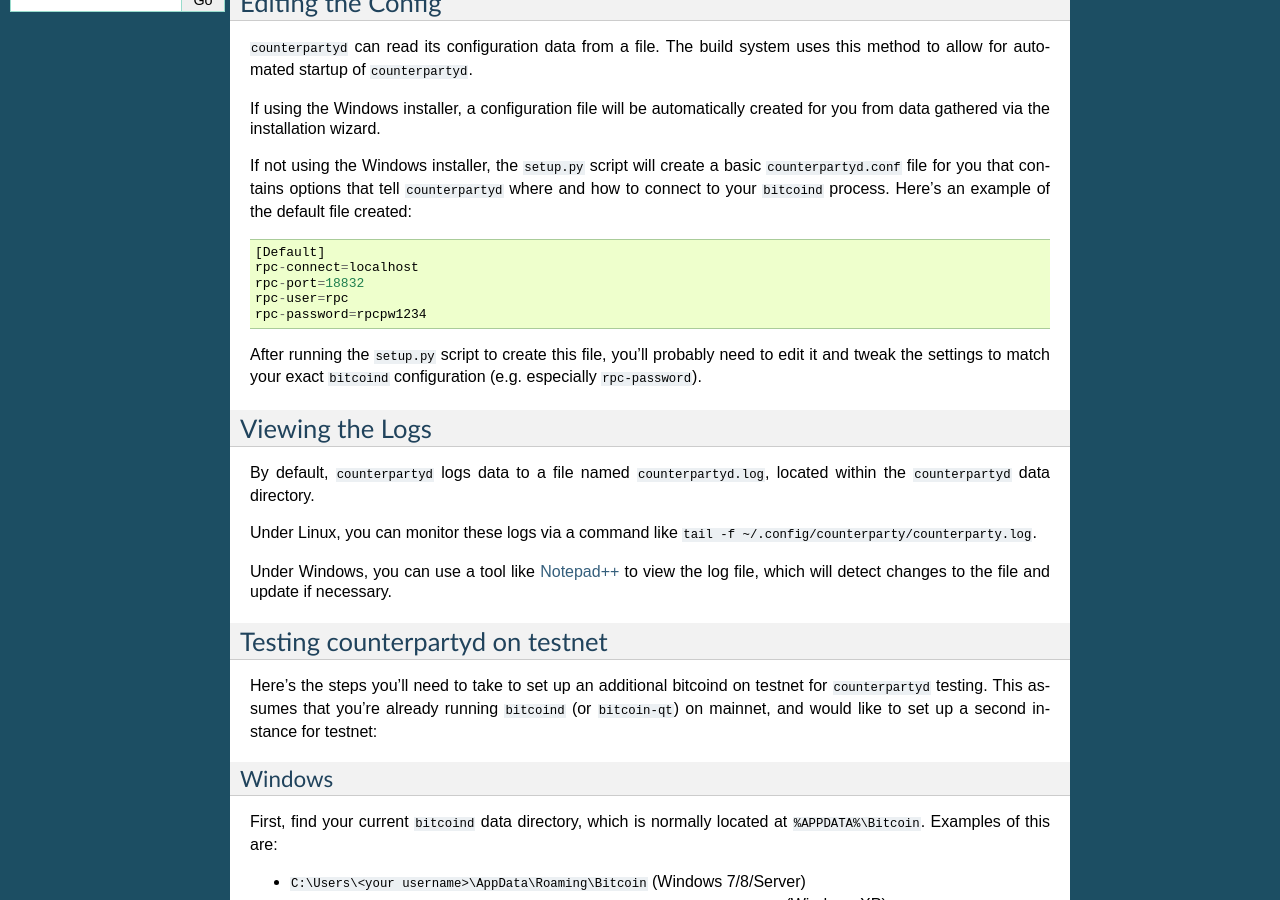
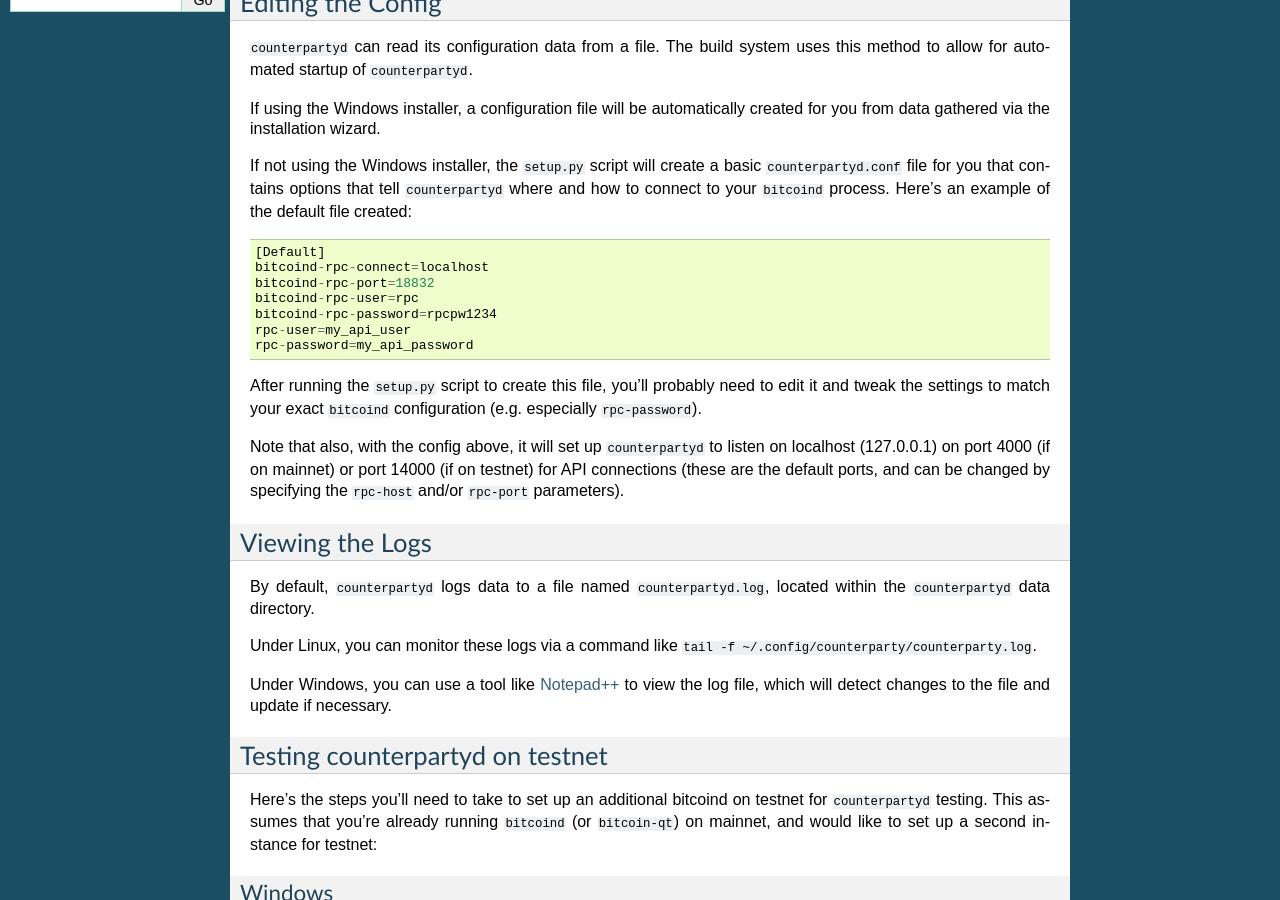
Before and after one commit to CounterpartyXCP/federatednode, a Sphinx documentation site: the page built from docs/AdditionalTopics.rst, in a window 1280 px wide and 900 px high, scrolled down 489 px. Built offline with Sphinx 7.4.7, drawn with Linux system fonts in a browser that asks for light colours.

```diff
--- a/docs/AdditionalTopics.rst
+++ b/docs/AdditionalTopics.rst
@@ -33,13 +33,19 @@ If not using the Windows installer, the ``setup.py`` script will create a basic
 options that tell ``counterpartyd`` where and how to connect to your ``bitcoind`` process. Here's an example of the default file created::
 
     [Default]
-    rpc-connect=localhost
-    rpc-port=18832
-    rpc-user=rpc
-    rpc-password=rpcpw1234
+    bitcoind-rpc-connect=localhost
+    bitcoind-rpc-port=18832
+    bitcoind-rpc-user=rpc
+    bitcoind-rpc-password=rpcpw1234
+    rpc-user=my_api_user
+    rpc-password=my_api_password
 
 After running the ``setup.py`` script to create this file, you'll probably need to edit it and tweak the settings
 to match your exact ``bitcoind`` configuration (e.g. especially ``rpc-password``).
+
+Note that also, with the config above, it will set up ``counterpartyd`` to listen on localhost (127.0.0.1)
+on port 4000 (if on mainnet) or port 14000 (if on testnet) for API connections (these are the default ports,
+and can be changed by specifying the ``rpc-host`` and/or ``rpc-port`` parameters).
 
 
 Viewing the Logs
```
Also changed, not shown: docs/SettingUpBitcoind.rst (+6 -1 lines).
